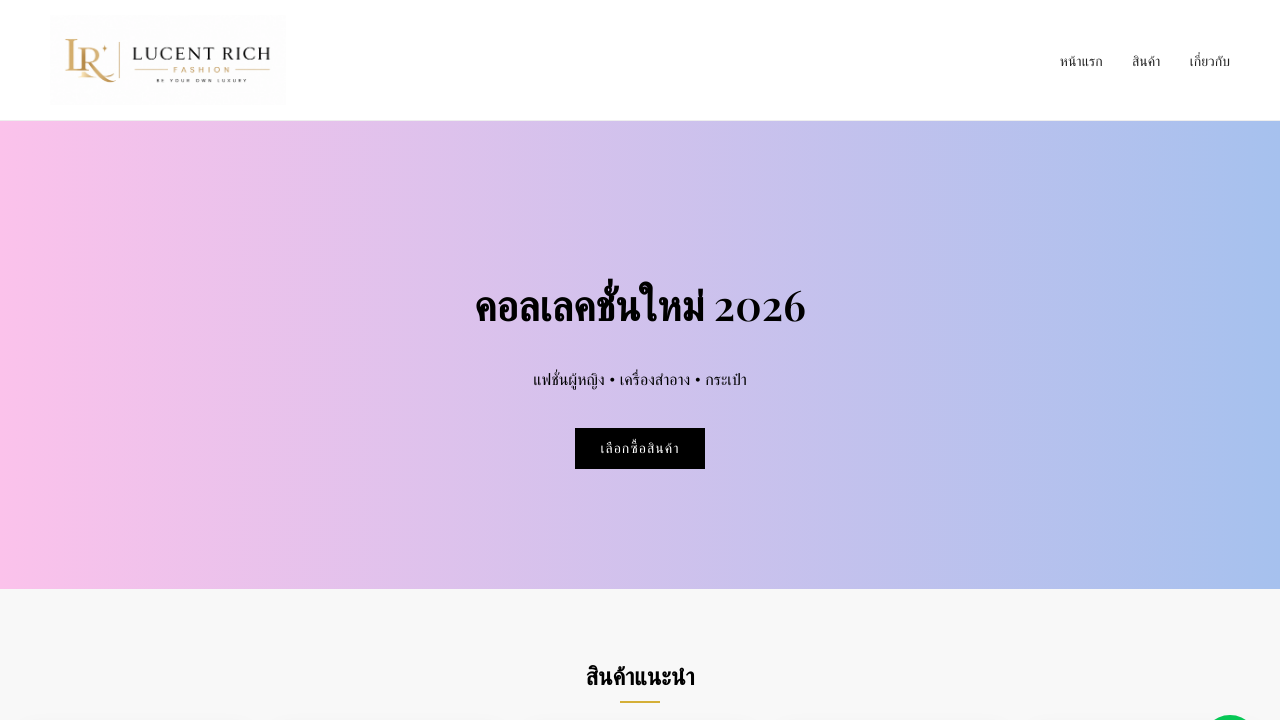
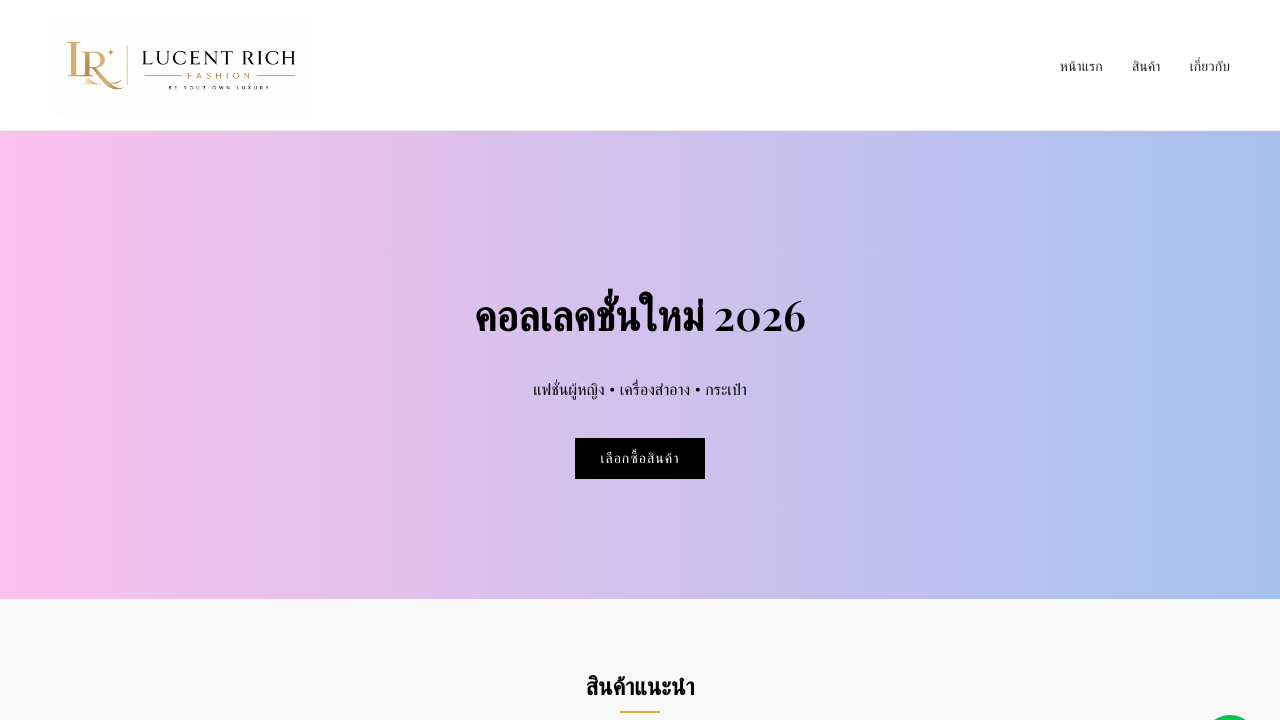
Before and after one commit to devtopup2026-cell/fashion-store, a website: page index.html in a window 1280 px wide. Shown: the top 720 px of the page. Drawn offline with nearby package versions, Linux system fonts and the light colour scheme.

Commit message:
Update style.css

```diff
--- a/style.css
+++ b/style.css
@@ -22,7 +22,7 @@ header {
 }
 
 .logo img {
-  height: 90px;
+  height: 100px;
 }
 
 /* BRAND NAME */
```
